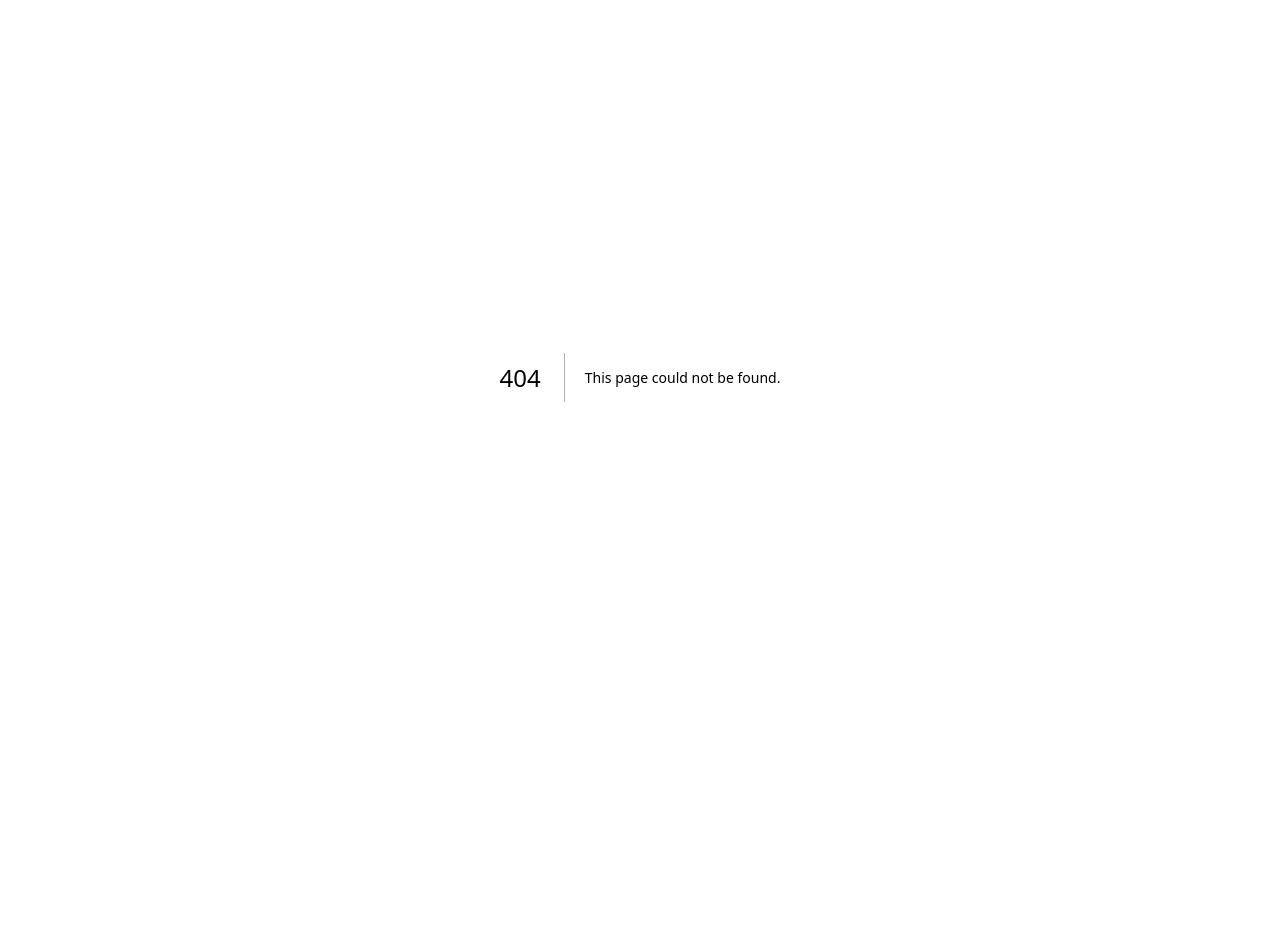
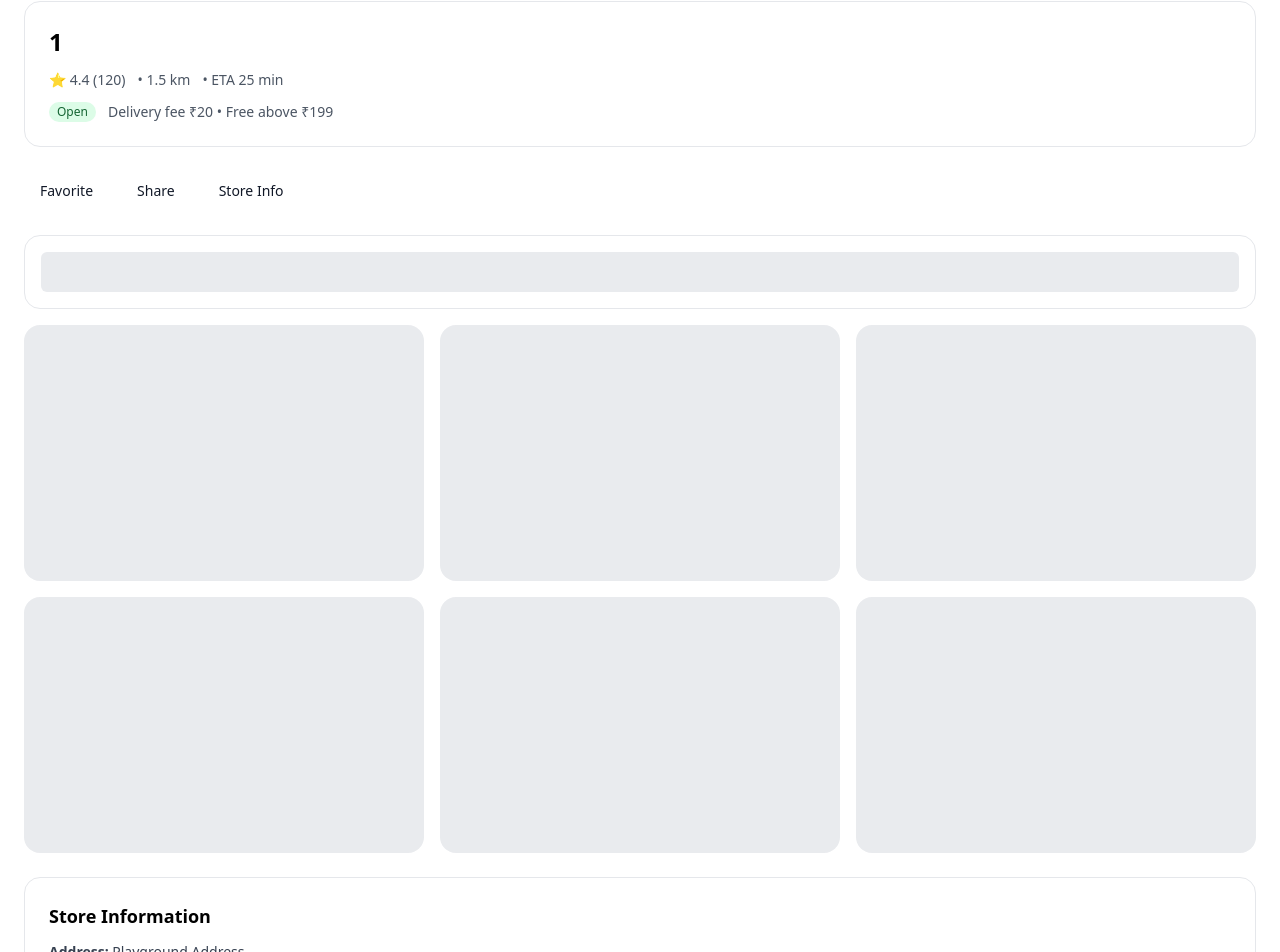
Before and after one commit to Adityavats7/Swing, a Next.js app in the folder Buyer_Web/Frontend/: page /playground/stores/1 in a window 1280 px wide. Before the commit this address had no page. Shown: the part 23-975 px from the top of the page. Before the commit the page ends 800 px from the top, so only its background shows below. Built offline with nearby package versions, Linux system fonts and the light colour scheme.

Commit message:
ADD: store page for the product listing

```diff
--- /dev/null
+++ b/Buyer_Web/Frontend/src/app/playground/stores/[storeSlug]/page.tsx
@@ -0,0 +1,114 @@
+"use client";
+
+import { use, useMemo } from "react";
+import { Button, Skeleton, Badge } from "@/shared_UI";
+
+/**
+ * Stores Playground — Store Details (Dynamic, Non‑Blocking)
+ *
+ * NOTE:
+ * In Next.js App Router (v14+), dynamic route params are async.
+ * Therefore, `params` must be unwrapped using React.use().
+ */
+export default function StoreDetailsPlaygroundPage({
+  params,
+}: {
+  params: Promise<{ storeSlug: string }>;
+}) {
+  /* --------------------------------------------------
+   * Properly unwrap async route params
+   * -------------------------------------------------- */
+  const { storeSlug } = use(params);
+
+  /* --------------------------------------------------
+   * Playground Mock Store Resolver
+   *
+   * Generates readable store data from slug.
+   * Playground intentionally accepts ANY slug.
+   * -------------------------------------------------- */
+  const store = useMemo(() => {
+    const formattedName = storeSlug
+      .split("-")
+      .map((part) => part.charAt(0).toUpperCase() + part.slice(1))
+      .join(" ");
+
+    return {
+      id: "playground-store",
+      slug: storeSlug,
+      name: formattedName,
+      rating: 4.4,
+      ratingCount: 120,
+      distanceKm: 1.5,
+      etaMins: 25,
+      openStatus: "OPEN" as const,
+      deliveryFee: 20,
+      freeDeliveryAbove: 199,
+      address: "Playground Address",
+      hours: "8:00 AM – 11:00 PM",
+    };
+  }, [storeSlug]);
+
+  /* --------------------------------------------------
+   * Derived UI State
+   * -------------------------------------------------- */
+  const statusBadge = useMemo(() => {
+    return store.openStatus === "OPEN" ? (
+      <Badge variant="success">Open</Badge>
+    ) : (
+      <Badge variant="danger">Closed</Badge>
+    );
+  }, [store.openStatus]);
+
+  return (
+    <main className="mx-auto max-w-7xl p-6 space-y-6">
+      {/* ================= STORE HEADER ================= */}
+      <section className="rounded-2xl border bg-white p-6 space-y-3">
+        <h1 className="text-2xl font-bold">{store.name}</h1>
+
+        <div className="flex flex-wrap items-center gap-3 text-sm text-gray-600">
+          <span>⭐ {store.rating} ({store.ratingCount})</span>
+          <span>• {store.distanceKm} km</span>
+          <span>• ETA {store.etaMins} min</span>
+        </div>
+
+        <div className="flex items-center gap-3">
+          {statusBadge}
+          <span className="text-sm text-gray-600">
+            Delivery fee ₹{store.deliveryFee} • Free above ₹{store.freeDeliveryAbove}
+          </span>
+        </div>
+      </section>
+
+      {/* ================= STORE ACTIONS ================= */}
+      <section className="flex flex-wrap gap-3">
+        <Button variant="ghost">Favorite</Button>
+        <Button variant="ghost">Share</Button>
+        <Button variant="ghost">Store Info</Button>
+      </section>
+
+      {/* ============ PRODUCT DISCOVERY (SKELETON) ============ */}
+      <section className="space-y-4">
+        <div className="rounded-2xl border bg-white p-4">
+          <Skeleton className="h-10 w-full" />
+        </div>
+
+        <div className="grid gap-4 sm:grid-cols-2 lg:grid-cols-3">
+          {Array.from({ length: 6 }).map((_, i) => (
+            <Skeleton key={i} className="h-64 rounded-2xl" />
+          ))}
+        </div>
+      </section>
+
+      {/* ================= STORE INFORMATION ================= */}
+      <section className="rounded-2xl border bg-white p-6 space-y-3">
+        <h2 className="text-lg font-semibold">Store Information</h2>
+
+        <div className="text-sm text-gray-700 space-y-1">
+          <p><strong>Address:</strong> {store.address}</p>
+          <p><strong>Hours:</strong> {store.hours}</p>
+          <p><strong>Status:</strong> {store.openStatus}</p>
+        </div>
+      </section>
+    </main>
+  );
+}
```
